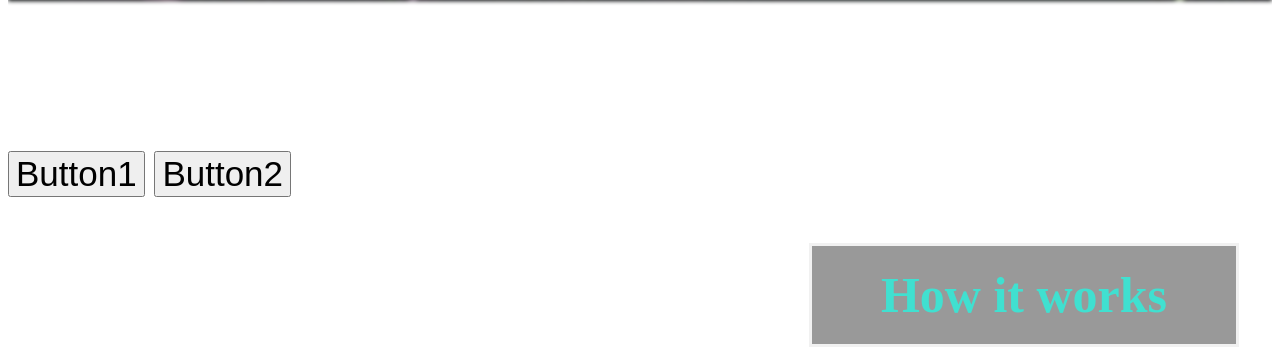
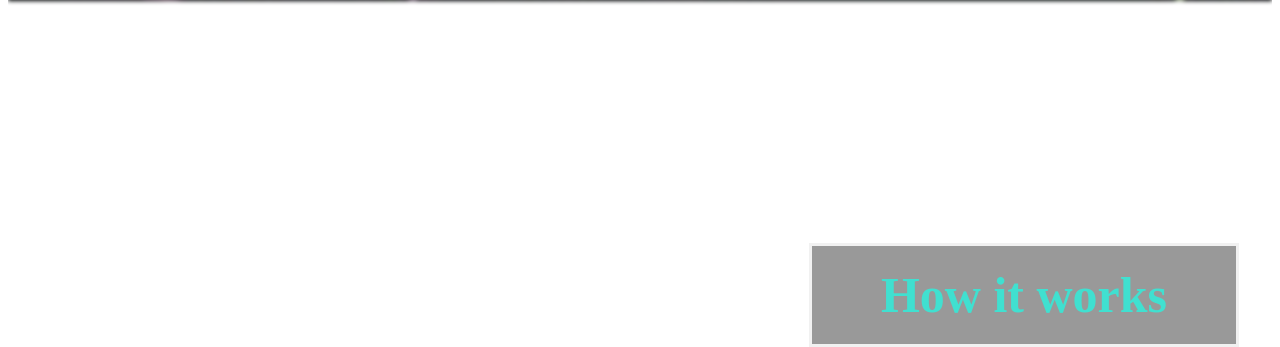
Before and after one commit to matveynikon/web, a PHP site: page / in a window 1280 px wide. Shown: the part 707-1054 px from the top of the page. Run offline with PHP 8.4, Linux system fonts and the light colour scheme.

Commit message:
Update index.php

```diff
--- a/web2/index.php
+++ b/web2/index.php
@@ -196,35 +196,7 @@ h5 {
     <li><b><a href="serv2.php" class="next">Tasks</a></b></li>
 
 </ul>
-<?php
-        if(array_key_exists('button1', $_POST)) {
-            button1();
-        }
-        else if(array_key_exists('button2', $_POST)) {
-            button2();
-        }
-        function button1() {
-            require 'vendor/autoload.php';
 
-            $client = new \Goutte\Client();
-            $crawler = $client->get('https://www.youtube.com/watch?v=LUTVUGDOzOM', ['future' => true]);
-            $a = $crawler->filter('a')->text();
-            echo $a;
-            sleep(mt_rand(105, 111));
-        }
-        function button2() {
-            echo "This is Button2 that is selected";
-        }
-
-?>
-
-<form method="post">
-        <input type="submit" name="button1"
-                class="button" value="Button1" />
-
-        <input type="submit" name="button2"
-                class="button" value="Button2" />
-</form>
 <h1>Increase your watch time and rankings quickly!</h1>
 
 <h2 id="demo">How it works</h2>
```
